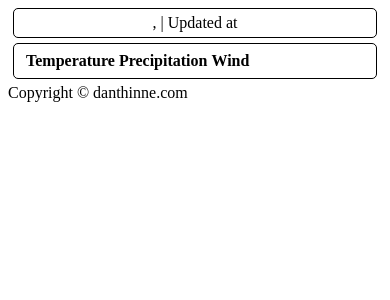
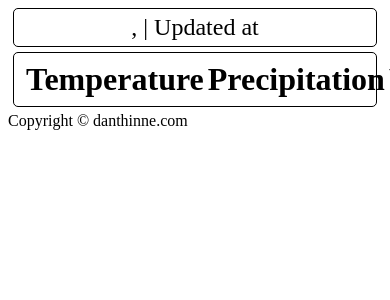
Before and after one commit to sdanthinne/weather_display_nws, a FastAPI app: template app/templates/location_display.html in a window 390 px wide; the page is wider, and only the part inside the window is pictured. Shown: the top 300 px of that part. Run offline with FastAPI, Linux system fonts and the light colour scheme; the template is opened without the code that fills it, so the values that code supplies are empty.

Commit message:
Update mobile display for location display

```diff
--- a/app/templates/location_display.html
+++ b/app/templates/location_display.html
@@ -2,6 +2,31 @@
 {% block content %}
 <meta http-equiv="refresh" content="600">
 <style>
+@media(min-width: 1001px) {
+
+}
+
+@media(max-width: 1000px) {
+    #weather_table tr > *:nth-child(5) {
+            display: none;
+            background-color: black;
+    }
+    #weather_table {
+        width: 100%;
+        font-size: 2rem;
+    }
+    .title-bar {
+        font-size: 1.5rem;
+    }
+}
+#weather_table td {
+    border: 1px solid black;
+    border-radius: 5px;
+    text-align: center;
+    padding: 2px;
+}
+
+
 .main_div_style {
     border: 1px solid black;
     border-radius: 5px;
@@ -10,15 +35,9 @@
     margin: 5px;
 }
 
-#weather_table td {
-    border: 1px solid black;
-    border-radius: 5px;
-    text-align: center;
-    padding: 2px;
-}
 </style>
 <div>
-    <div class="main_div_style">
+    <div class="main_div_style title-bar">
         {{ location.relative_location.city }}, {{ location.relative_location.state }} | Updated at {{ datetime.now().strftime("%A, %B %d at %I:%M%p") }}
 
     </div>
```
